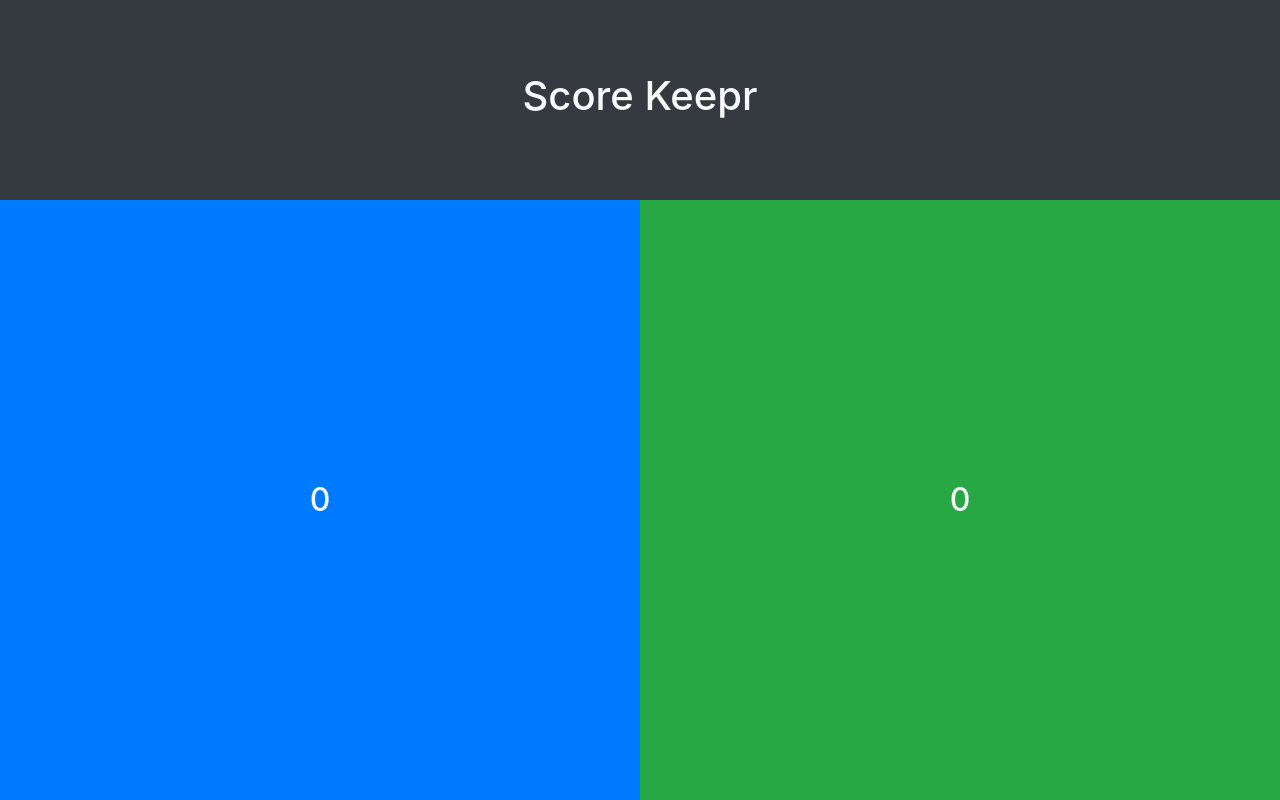
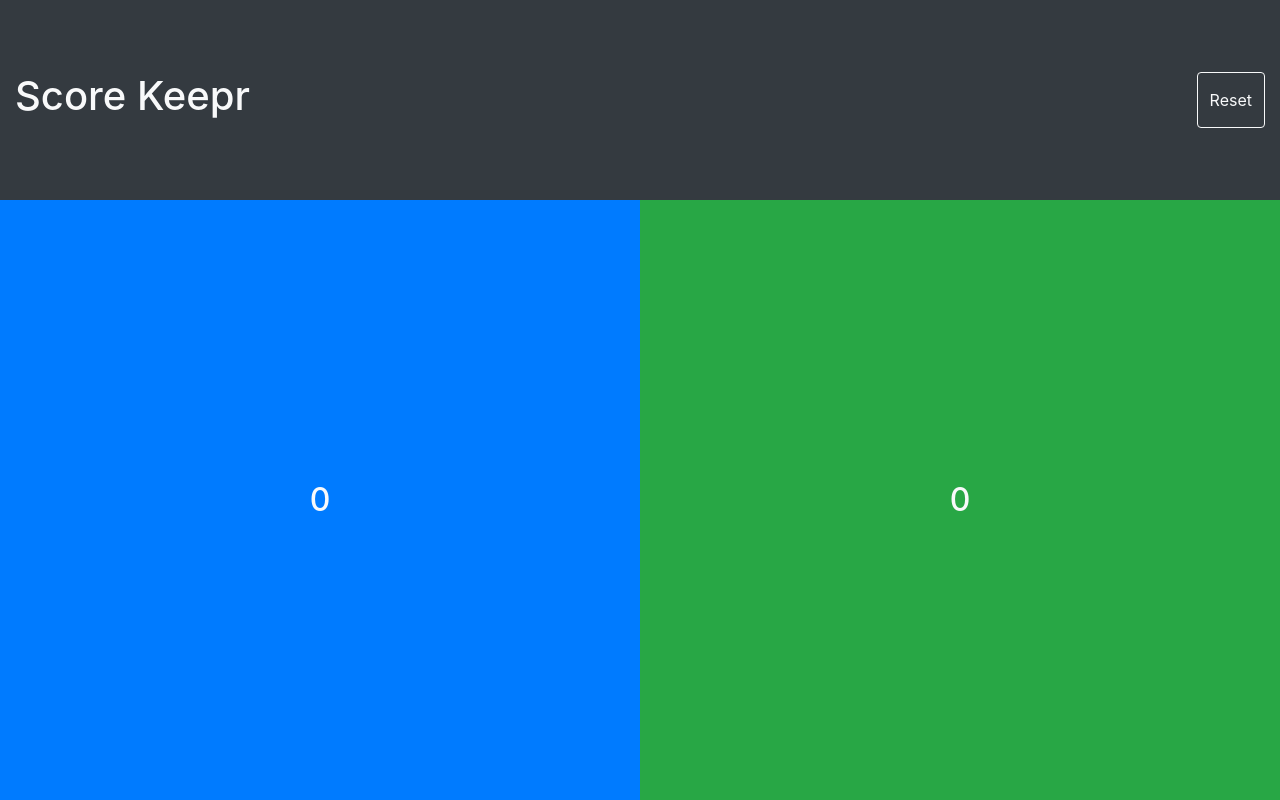
Before and after one commit to BoiseCodeWorks/webdev101-winter19-scorekeepr, a plain HTML site: page index.html in a window 1280 px wide. Drawn offline with nearby package versions, Linux system fonts and the light colour scheme.

Commit message:
mike(again)

```diff
--- a/app/main.js
+++ b/app/main.js
@@ -16,8 +16,7 @@ function clicked(playerIndex) {
         return
     }
     players[playerIndex].score++
-    player1Elem.textContent = players[0].score.toString()
-    player2Elem.textContent = players[1].score.toString()
+    drawScores()
 }
 
 function winValidation() {
@@ -30,3 +29,14 @@ function winValidation() {
 function winByTwo() {
     return Math.abs(players[0].score - players[1].score) > 1;
 }
+
+function reset() {
+    players[0].score = 0
+    players[1].score = 0
+    drawScores()
+}
+
+function drawScores() {
+    player1Elem.textContent = players[0].score.toString()
+    player2Elem.textContent = players[1].score.toString()
+}
--- a/index.html
+++ b/index.html
@@ -19,8 +19,9 @@
 <body>
     <div class="game container-fluid text-light text-center m-auto">
         <header class="row h-25 bg-dark">
-            <div class="col-12 m-auto">
+            <div class="col-12 d-flex justify-content-between m-auto">
                 <h1>Score Keepr</h1>
+                <button id="reset" onclick="reset()" class="btn btn-outline-light">Reset</button>
             </div>
         </header>
         <main class="row h-75">
```
